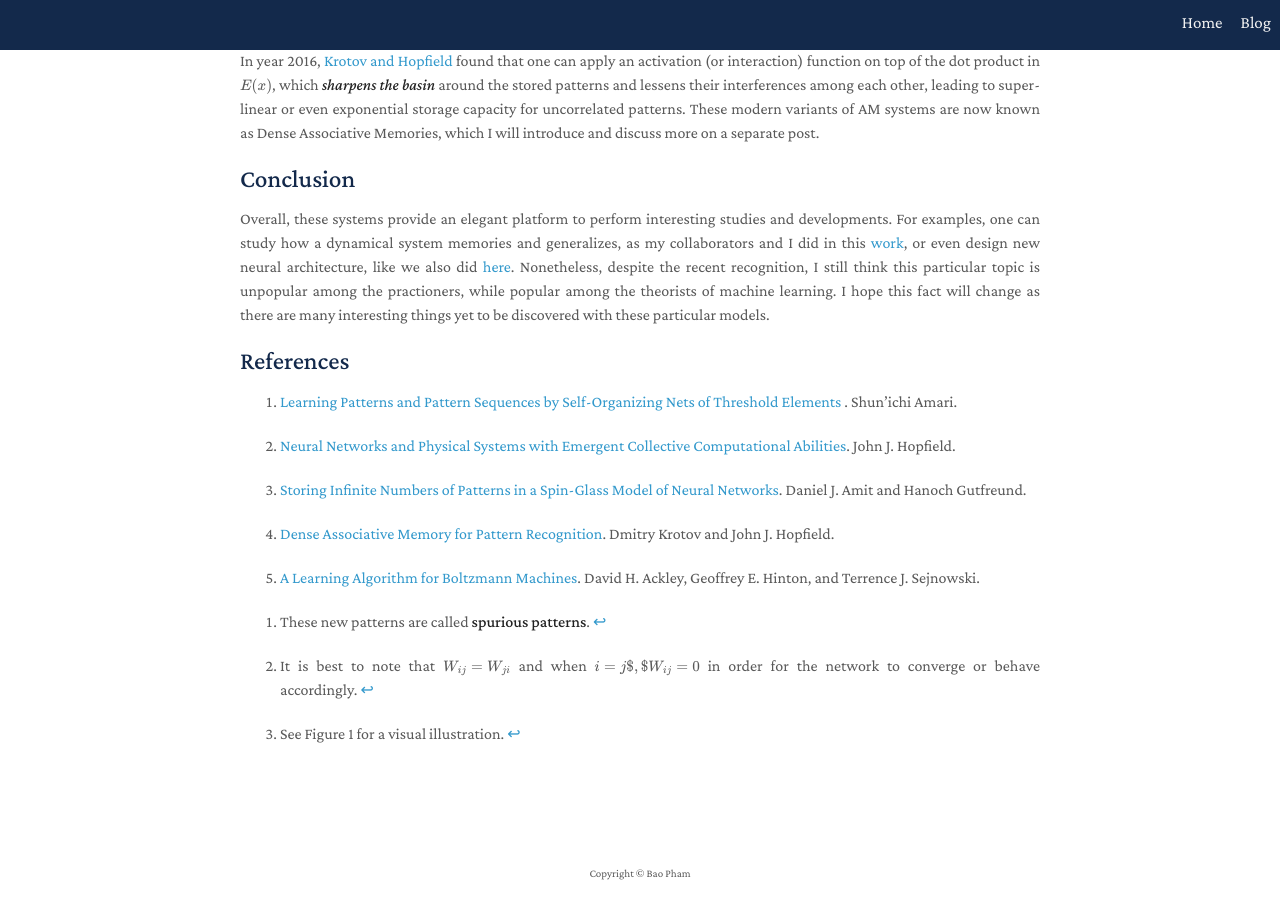
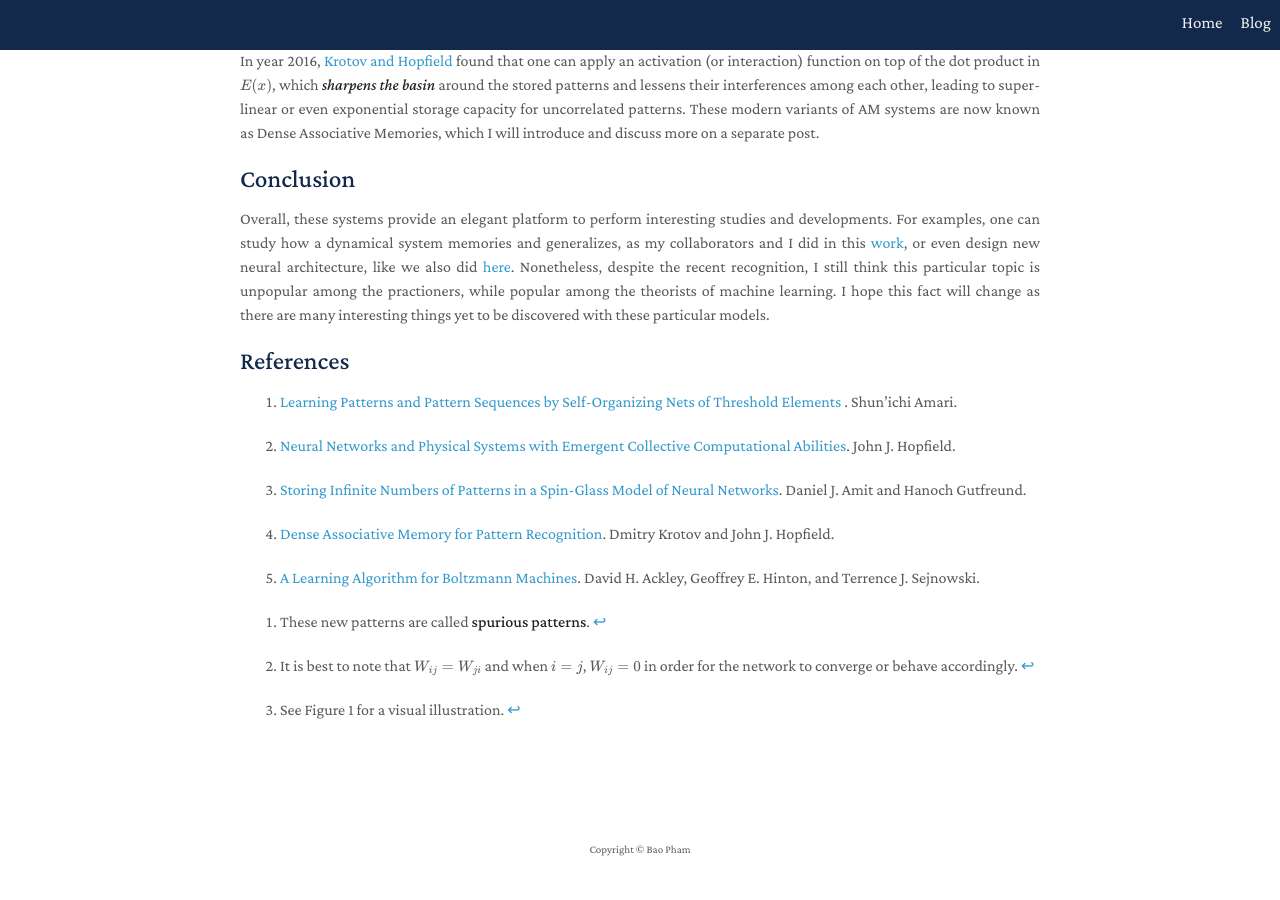
Before and after one commit to Lemon-cmd/Lemon-cmd.github.io, a Jekyll site: the page built from _posts/research/2025-12-22-hn.md, in a window 1280 px wide and 900 px high, scrolled down 2382 px. Built offline with Jekyll 4.4.1, drawn with Linux system fonts in a browser that asks for light colours; a style sheet for code colours, icons or effects is not loaded; after the commit the page ends 3258 px from its top, so only the background shows below that.

```diff
--- a/_posts/research/2025-12-22-hn.md
+++ b/_posts/research/2025-12-22-hn.md
@@ -91,6 +91,6 @@ Overall, these systems provide an elegant platform to perform interesting studie
 
 [^1]: These new patterns are called **spurious patterns**.
 
-[^2]: It is best to note that $$W_{ij} = W_{ji}$$ and when $$i = j$, $W_{ij} = 0$$ in order for the network to converge or behave accordingly.
+[^2]: It is best to note that $$W_{ij} = W_{ji}$$ and when $$i = j$$, $$W_{ij} = 0$$ in order for the network to converge or behave accordingly.
 
 [^3]: See Figure 1 for a visual illustration.
```
